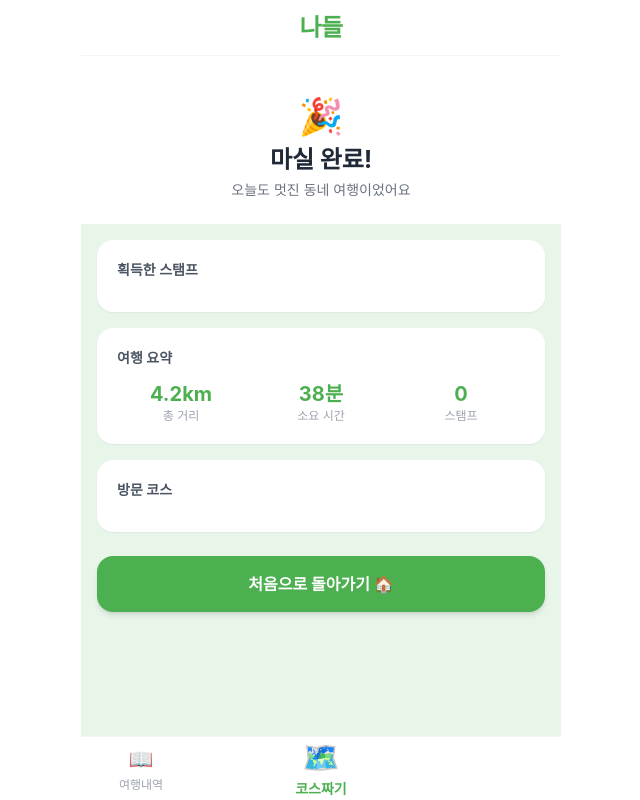
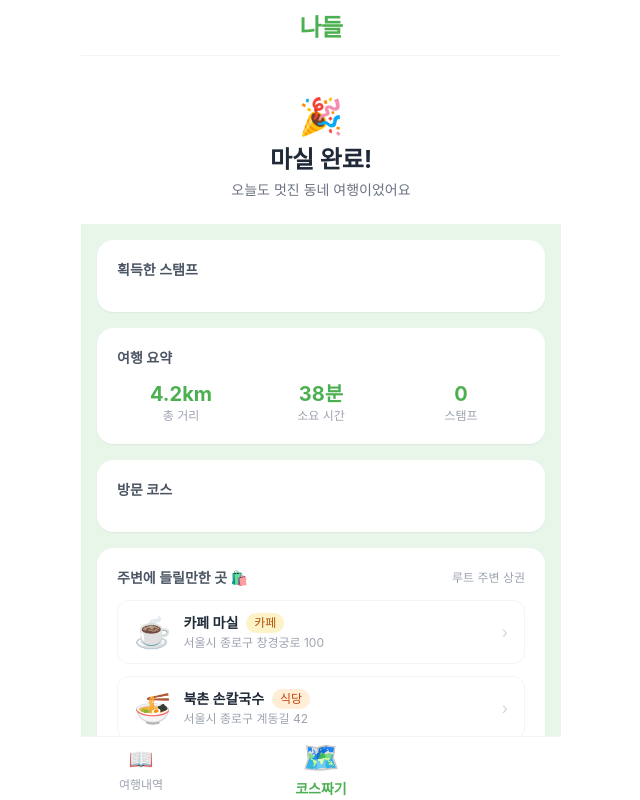
Before and after one commit to Dev-SangWoo/Nadle-Front, a Vue app: page /map/result in a window 1280 px wide. Shown: the whole page, without its empty margins (319-959 px from the left). Built offline with nearby package versions, Linux system fonts and the light colour scheme.

Commit message:
feat: 주변 상권추천 페이지 틀 개발

```diff
--- /dev/null
+++ b/src/components/map/NearbyPlaceDetailSheet.vue
@@ -0,0 +1,85 @@
+<template>
+  <BottomSheet @close="$emit('close')">
+    <!-- 카테고리 뱃지 + 이름 -->
+    <div class="flex items-start gap-3 mb-4">
+      <span class="text-4xl flex-shrink-0">{{ place.emoji }}</span>
+      <div class="flex-1 min-w-0">
+        <span
+          class="inline-block text-xs font-bold px-2.5 py-0.5 rounded-full mb-1"
+          :class="categoryStyle.badge"
+        >
+          {{ categoryStyle.label }}
+        </span>
+        <h2 class="text-xl font-bold text-gray-900 leading-tight">{{ place.name }}</h2>
+      </div>
+    </div>
+
+    <!-- 주소 -->
+    <div class="flex items-start gap-2 mb-4 bg-gray-50 rounded-xl px-4 py-3">
+      <span class="text-base flex-shrink-0 mt-0.5">📍</span>
+      <p class="text-sm text-gray-600 leading-relaxed">{{ place.address }}</p>
+    </div>
+
+    <!-- 간단 설명 -->
+    <p class="text-sm text-gray-700 leading-relaxed mb-6">
+      {{ place.description }}
+    </p>
+
+    <!-- 지도로 연결 버튼 -->
+    <a
+      :href="kakaoMapUrl"
+      target="_blank"
+      rel="noopener"
+      class="block w-full py-4 rounded-2xl text-base font-bold text-center bg-nadle-green text-white shadow-md active:scale-95 transition-all mb-3"
+    >
+      🗺️ 지도로 연결
+    </a>
+
+    <!-- 닫기 -->
+    <button
+      class="block w-full py-3 rounded-2xl text-sm font-semibold text-gray-400 bg-gray-100 active:bg-gray-200 transition-all"
+      @click="$emit('close')"
+    >
+      닫기
+    </button>
+  </BottomSheet>
+</template>
+
+<script setup>
+import { computed } from 'vue'
+import BottomSheet from '@/components/ui/BottomSheet.vue'
+
+const props = defineProps({
+  /**
+   * 주변 상권 객체
+   * { id, name, emoji, category, address, description, lat, lng }
+   */
+  place: {
+    type: Object,
+    required: true
+  }
+})
+
+defineEmits(['close'])
+
+const CATEGORY_MAP = {
+  cafe:        { label: '카페',   badge: 'bg-amber-100 text-amber-700' },
+  restaurant:  { label: '식당',   badge: 'bg-orange-100 text-orange-700' },
+  bakery:      { label: '베이커리', badge: 'bg-yellow-100 text-yellow-700' },
+  bar:         { label: '바·주점', badge: 'bg-purple-100 text-purple-700' },
+  shopping:    { label: '쇼핑',   badge: 'bg-pink-100 text-pink-700' },
+  attraction:  { label: '명소',   badge: 'bg-blue-100 text-blue-700' },
+}
+
+const DEFAULT_CATEGORY = { label: '상권', badge: 'bg-gray-100 text-gray-600' }
+
+const categoryStyle = computed(() => CATEGORY_MAP[props.place?.category] ?? DEFAULT_CATEGORY)
+
+const kakaoMapUrl = computed(() => {
+  const { name, lat, lng } = props.place
+  if (lat && lng) {
+    return `https://map.kakao.com/link/map/${encodeURIComponent(name)},${lat},${lng}`
+  }
+  return `https://map.kakao.com/link/search/${encodeURIComponent(name)}`
+})
+</script>
--- a/src/views/MapTab/6_ResultView.vue
+++ b/src/views/MapTab/6_ResultView.vue
@@ -61,18 +61,56 @@
       </div>
     </div>
 
+    <!-- 주변에 들릴만한 곳 -->
+    <div class="mx-4 mt-4 bg-white rounded-2xl p-5 shadow-sm">
+      <div class="flex items-center justify-between mb-3">
+        <p class="text-sm font-semibold text-gray-600">주변에 들릴만한 곳 🛍️</p>
+        <span class="text-xs text-gray-400">루트 주변 상권</span>
+      </div>
+      <div class="flex flex-col gap-3">
+        <button
+          v-for="place in nearbyPlaces"
+          :key="place.id"
+          class="flex items-center gap-3 w-full text-left rounded-xl border border-gray-100 px-4 py-3 hover:bg-gray-50 active:bg-gray-100 transition-all"
+          @click="openPlaceDetail(place)"
+        >
+          <span class="text-3xl flex-shrink-0">{{ place.emoji }}</span>
+          <div class="flex-1 min-w-0">
+            <div class="flex items-center gap-2 mb-0.5">
+              <p class="text-sm font-bold text-gray-800 truncate">{{ place.name }}</p>
+              <span class="text-xs px-2 py-0.5 rounded-full flex-shrink-0"
+                :class="categoryBadge(place.category)">
+                {{ categoryLabel(place.category) }}
+              </span>
+            </div>
+            <p class="text-xs text-gray-400 truncate">{{ place.address }}</p>
+          </div>
+          <span class="text-gray-300 flex-shrink-0">›</span>
+        </button>
+      </div>
+    </div>
+
     <!-- 홈으로 버튼 -->
     <div class="px-4 mt-6 mb-8">
       <BaseButton @click="onGoHome">처음으로 돌아가기 🏠</BaseButton>
     </div>
+
+    <!-- 주변 상권 상세 시트 -->
+    <NearbyPlaceDetailSheet
+      v-if="selectedPlace"
+      :place="selectedPlace"
+      @close="selectedPlace = null"
+    />
   </div>
 </template>
 
 <script setup>
+import { ref } from 'vue'
 import { useRouter } from 'vue-router'
 import { useRideStore } from '@/stores/useRideStore'
 import { useHistoryStore } from '@/stores/useHistoryStore'
 import BaseButton from '@/components/ui/BaseButton.vue'
+import NearbyPlaceDetailSheet from '@/components/map/NearbyPlaceDetailSheet.vue'
 
 const router = useRouter()
 const rideStore = useRideStore()
@@ -80,6 +118,62 @@ const historyStore = useHistoryStore()
 
 // TODO: 실제 거리/시간은 주행 중 누적
 const summary = { distance: '4.2km', time: '38분' }
+
+// TODO: 백엔드 API로 루트 종료 좌표 기반 상권 3개 받아오기
+const nearbyPlaces = ref([
+  {
+    id: 1,
+    emoji: '☕',
+    name: '카페 마실',
+    category: 'cafe',
+    address: '서울시 종로구 창경궁로 100',
+    description: '고즈넉한 한옥 골목 사이에 자리한 감성 카페. 직접 로스팅한 원두와 계절 음료를 선보이며, 창가 자리에서 골목 풍경을 즐기기 좋아요.',
+    lat: 37.5796,
+    lng: 126.9946
+  },
+  {
+    id: 2,
+    emoji: '🍜',
+    name: '북촌 손칼국수',
+    category: 'restaurant',
+    address: '서울시 종로구 계동길 42',
+    description: '30년 전통의 손칼국수 전문점. 멸치 육수를 오래 끓여 깊고 구수한 국물 맛이 일품이며 현지인들이 즐겨 찾는 곳입니다.',
+    lat: 37.5831,
+    lng: 126.9836
+  },
+  {
+    id: 3,
+    emoji: '🥐',
+    name: '삼청 베이커리',
+    category: 'bakery',
+    address: '서울시 종로구 삼청로 45',
+    description: '삼청동 언덕길 옆 작은 베이커리. 매일 아침 직접 구운 소금빵과 크루아상이 인기이며 테이크아웃 커피도 맛있어요.',
+    lat: 37.5842,
+    lng: 126.9803
+  }
+])
+
+const selectedPlace = ref(null)
+
+const CATEGORY_META = {
+  cafe:       { label: '카페',    badge: 'bg-amber-100 text-amber-700' },
+  restaurant: { label: '식당',    badge: 'bg-orange-100 text-orange-700' },
+  bakery:     { label: '베이커리', badge: 'bg-yellow-100 text-yellow-700' },
+  bar:        { label: '바·주점', badge: 'bg-purple-100 text-purple-700' },
+  shopping:   { label: '쇼핑',    badge: 'bg-pink-100 text-pink-700' },
+  attraction: { label: '명소',    badge: 'bg-blue-100 text-blue-700' },
+}
+
+function categoryLabel(cat) {
+  return CATEGORY_META[cat]?.label ?? '상권'
+}
+function categoryBadge(cat) {
+  return CATEGORY_META[cat]?.badge ?? 'bg-gray-100 text-gray-600'
+}
+
+function openPlaceDetail(place) {
+  selectedPlace.value = place
+}
 
 function onGoHome() {
   historyStore.addRecord({
```
